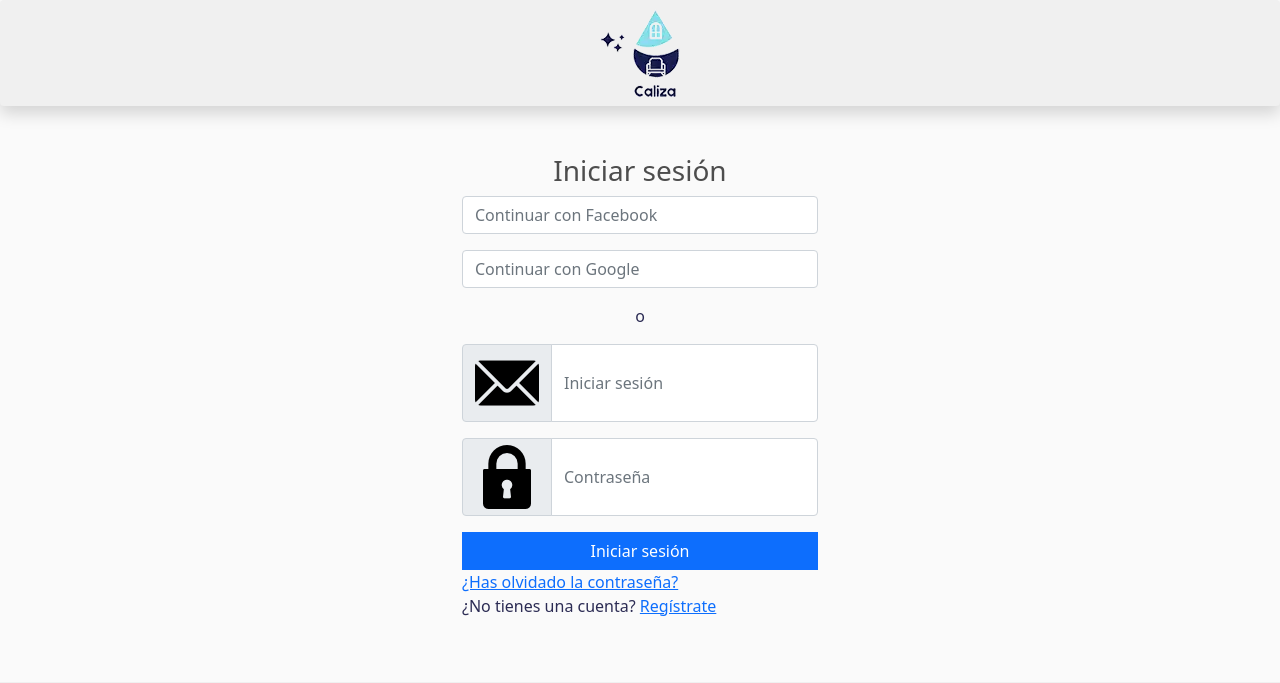
After one commit to daniellobaton/CalizaInfoVI, a Django app: page /login/ in a window 1280 px wide. The commit adds this page. Shown: the top 683 px of the page. Run offline with Django 4.2, Linux system fonts and the light colour scheme; some libraries are stand-ins or nearby versions.

Commit message:
CAL-64 login template

```diff
--- a/caliza/templates/caliza/index.html
+++ b/caliza/templates/caliza/index.html
@@ -102,7 +102,7 @@
         </ul>
 
         <div class="form-inline my-2 my-lg-0">
-          <a href="#"class="btn btn-warning">Iniciar sesión</a>
+          <a href="{% url 'login' %}"class="btn btn-warning">Iniciar sesión</a>
           <a href="{% url 'wishList' %}">
             <img  id="cart-icon" src="{% static 'img/like.webp' %}">
           </a>
--- /dev/null
+++ b/caliza/templates/caliza/login.html
@@ -0,0 +1,119 @@
+{% load static %}
+<!DOCTYPE html>
+<html lang="en">
+
+    <head>
+        <meta charset="UTF-8">
+        <meta http-equiv="X-UA-Compatible" content="IE=edge">
+        <meta name="viewport" content="width=device-width, initial-scale=1.0">
+        <title>Caliza</title>
+
+        <!-- Bootstrap -->
+        <link href="https://cdn.jsdelivr.net/npm/bootstrap@5.1.3/dist/css/bootstrap.min.css" rel="stylesheet"
+            integrity="sha384-1BmE4kWBq78iYhFldvKuhfTAU6auU8tT94WrHftjDbrCEXSU1oBoqyl2QvZ6jIW3" crossorigin="anonymous">
+        <!-- Font Awesome -->
+        <link rel="stylesheet" href="https://use.fontawesome.com/releases/v5.8.1/css/all.css" integrity="sha384-50oBUHEmvpQ+1lW4y57PTFmhCaXp0ML5d60M1M7uH2+nqUivzIebhndOJK28anvf" crossorigin="anonymous">
+        <!-- normalize.css -->
+        <link rel="stylesheet" type="text/css" href="{% static 'css/externas/normalize.css' %}">
+        <!-- Hoja de estilos propia -->
+        <link rel="stylesheet" type="text/css" href="{% static 'css/app.css' %}">
+
+
+        <!-- Logo de la página -->
+        <link rel="shortcut icon" href="{% static 'img/logo.ico' %}">
+    </head>
+
+    <body>
+
+        <nav class="navbar navbar-expand-lg fondo-principal navbar-light shadow p-1 mb-3 rounded">
+            <div class="container-fluid">
+                <a class="navbar-brand mx-auto d-block" href="{% url 'store' %}">
+                    <img src="../../../static/img/logoCalizaPequeno.webp" alt="">
+                </a>
+                <button class="navbar-toggler" type="button" data-bs-toggle="collapse" data-bs-target="#navbarSupportedContent" aria-controls="navbarSupportedContent" aria-expanded="false" aria-label="Toggle navigation">
+                    <span class="navbar-toggler-icon"></span>
+                </button>
+            </div>
+        </nav>
+        <div class="container">
+            <div class="row mt-5 justify-content-md-center">
+                <div class="col-4">
+                    <h3 class="text-center">Iniciar sesión</h3>
+                    <form>
+                        <div class="mb-3">
+                          <input type="email" class="form-control" id="exampleInputEmail1" aria-describedby="emailHelp" placeholder="Continuar con Facebook">
+                        </div>
+                        <div class="mb-3">
+                            <input type="email" class="form-control" id="exampleInputEmail1" aria-describedby="emailHelp" placeholder="Continuar con Google">
+                        </div>
+                        {% comment %} <button type="submit" class="btn btn-primary">Submit</button> {% endcomment %}
+                    </form>
+                    <p class="text-center">o</p>
+                    <form>
+                        <div class="input-group mb-3">
+                            <span class="input-group-text" id="basic-addon1">
+                                <img src="{% static 'img/email.webp' %}">
+                            </span>
+                            <input type="email" class="form-control" id="exampleInputEmail1" aria-describedby="emailHelp" placeholder="Iniciar sesión">
+                        </div>
+                        <div class="input-group mb-3">
+                            <span class="input-group-text" id="basic-addon1">
+                                <img src="{% static 'img/lock.webp' %}">
+                            </span>
+                            <input type="password" class="form-control" id="exampleInputPassword1" placeholder="Contraseña">
+                        </div>
+                        <div class="d-grid gap-2 mx-auto">
+                            <button type="submit" class="btn btn-primary">Iniciar sesión</button>
+                        </div>
+                        <a href="#">¿Has olvidado la contraseña?</a>
+                        <p>¿No tienes una cuenta? <a href="#">Regístrate</a></p>
+                    </form>
+                </div>
+            </div>
+        </div>
+        <footer class="pt-2 fondo-principal mt-5">
+
+            <div class="container">
+
+              <div class="row text-center justify-content-end my-5">
+
+                <div class="col-8 col-sm-8 col-md-5 col-lg-3">
+                  <a href="{% url 'store' %}"><img class="img-fluid p-5" src="../../../static/img/logoCalizaMediano.webp" alt="Logotipo Caliza"></a>
+                </div>
+                <div class="col-sm-12 col-md-7 col-lg-5">
+                  <div class="embed-responsive embed-responsive-1by1">
+                    <iframe src="https://www.google.com/maps/embed?pb=!1m18!1m12!1m3!1d765.5514829275716!2d-99.1593260708567!3d19.419376263990696!2m3!1f0!2f0!3f0!3m2!1i1024!2i768!4f13.1!3m3!1m2!1s0x85d1fffe7f22d971%3A0x236cc0d5ce9f14b9!2sDise%C3%B1o%20%C2%B7%20Arte%20%C2%B7%20Web%20(DAW%20Print)!5e1!3m2!1ses-419!2smx!4v1651201266695!5m2!1ses-419!2smx" width="400" height="300" style="border:0;" allowfullscreen="" loading="lazy" referrerpolicy="no-referrer-when-downgrade"></iframe>
+                  </div>
+                </div>
+              </div>
+
+              <div class="row text-center my-4 justify-content-center">
+                <div class="col-7 col-md-6 col-lg-3 mt-2">
+                  <div class="medios-contacto">
+                    <img src="../../../static/img/iconos/telephone.webp" class="mr-2" alt="Icono teléfono">
+                    <p class="icono-footer">5573645283</p>
+                  </div>
+                </div>
+                <div class="col-7 col-md-6 col-lg-6 mt-2">
+                  <img src="../../../static/img/iconos/email.webp" alt="Icono teléfono">
+                  <p class="icono-footer">caliza@gmail.com</p>
+                </div>
+                <div class="col-7 col-md-6 col-lg-3 mt-2">
+                  <img src="../../../static/img/iconos/map.webp" alt="Icono teléfono">
+                  <p class="icono-footer">Tabasco, C. U. Benito Juárez, Cuauhtémoc, 06700 Ciudad de México</p>
+                </div>
+              </div>
+
+              <div class="row justify-content-center">
+                <div class="col text-center">
+                  <p class="derechos">Caliza&reg; Todos los derechos reservados 2022</p>
+                </div>
+              </div>
+            </div>
+          </footer>
+
+        <script src="https://cdn.jsdelivr.net/npm/bootstrap@5.1.3/dist/js/bootstrap.bundle.min.js"
+            integrity="sha384-ka7Sk0Gln4gmtz2MlQnikT1wXgYsOg+OMhuP+IlRH9sENBO0LRn5q+8nbTov4+1p" crossorigin="anonymous">
+        </script>
+    </body>
+</html>
--- a/caliza/urls.py
+++ b/caliza/urls.py
@@ -6,6 +6,7 @@ urlpatterns = [
     path('', views.store, name='store'),
     path('cart/', views.cart, name='cart'),
     path('wishList/', views.wishList, name='wishList'),
+    path('login/', views.login, name='login'),
     path('checkout/', views.checkout, name='checkout'),
     path('ourProducts/', views.ourProducts, name='ourProducts'),
 
--- a/caliza/views.py
+++ b/caliza/views.py
@@ -35,6 +35,9 @@ def wishList(request):
     products = Product.objects.all()
     context = {'items': items, 'order': order, 'cartItems': cartItems, 'products': products}
     return render(request, 'caliza/wishList.html', context)
+
+def login(request):
+    return render(request, 'caliza/login.html')
 
 def checkout(request):
     data = cartData(request)
```
Also changed, not shown: caliza/templates/login.html (deleted), static/img/email.webp (added), static/img/lock.webp (added).
